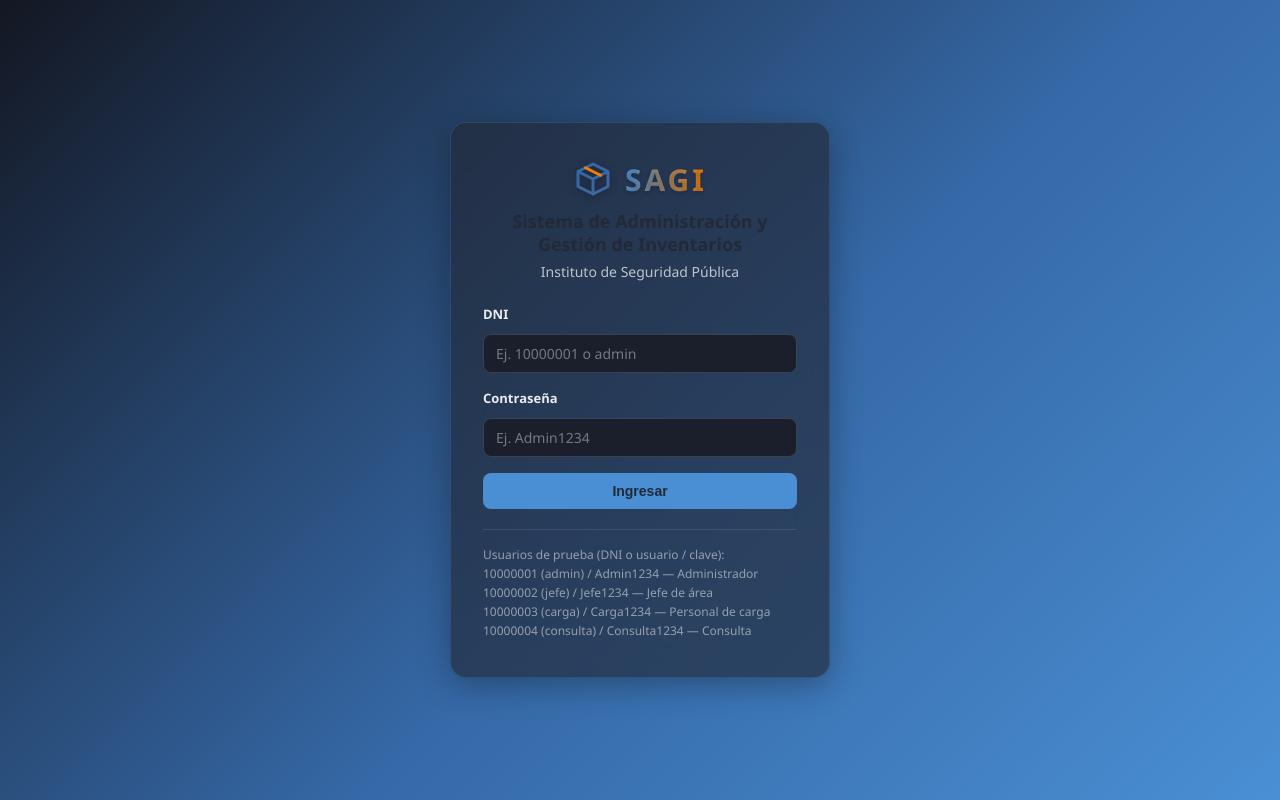
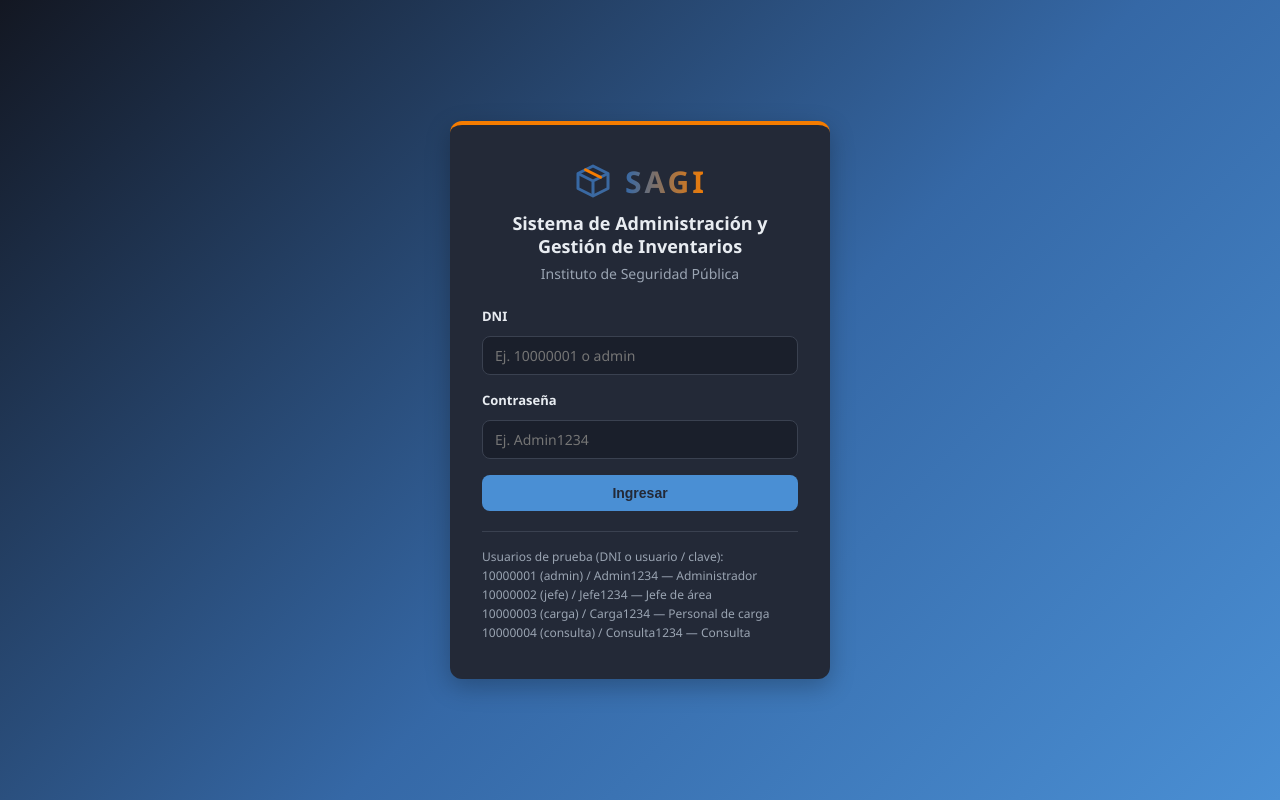
Before and after one commit to lolanga/sagi, a React app in the folder frontend/: page /login in a window 1280 px wide. Built offline with nearby package versions, Linux system fonts and the light colour scheme; the HTML template or start-up script is replaced by a standard one.

Commit message:
Login: revertir glassmorphism, restaurar estilo solido anterior

```diff
--- a/frontend/src/styles/auth.css
+++ b/frontend/src/styles/auth.css
@@ -8,15 +8,13 @@
 }
 
 .auth-card {
-  background: rgba(35, 41, 55, 0.65);
-  backdrop-filter: blur(16px);
-  -webkit-backdrop-filter: blur(16px);
-  border: 1px solid rgba(74, 143, 212, 0.25);
-  border-radius: 16px;
-  box-shadow: 0 8px 32px rgba(0, 0, 0, 0.3);
+  background-color: var(--color-white);
+  border-radius: 12px;
+  box-shadow: 0 8px 24px rgba(0, 0, 0, 0.25);
   padding: 36px 32px;
   width: 100%;
   max-width: 380px;
+  border-top: 4px solid var(--color-accent);
 }
 
 .auth-logo {
@@ -33,27 +31,25 @@
 .auth-logo svg {
   width: 40px;
   height: 40px;
-  filter: drop-shadow(0 2px 4px rgba(0, 0, 0, 0.3));
 }
 
 .auth-logo .logo-text {
-  background: linear-gradient(90deg, var(--color-primary), var(--color-accent));
+  background: linear-gradient(90deg, var(--color-primary-dark), var(--color-accent));
   -webkit-background-clip: text;
   background-clip: text;
   color: transparent;
-  text-shadow: 0 2px 4px rgba(0, 0, 0, 0.2);
 }
 
 .auth-title {
   font-size: 18px;
   text-align: center;
-  color: var(--color-white);
+  color: var(--color-text);
   line-height: 1.3;
 }
 
 .auth-subtitle {
   text-align: center;
-  color: rgba(255, 255, 255, 0.7);
+  color: var(--color-muted);
   font-size: 14px;
   margin: 6px 0 24px;
 }
@@ -66,47 +62,40 @@
   display: block;
   font-size: 13px;
   font-weight: 600;
-  color: rgba(255, 255, 255, 0.9);
+  color: var(--color-text);
   margin-bottom: 6px;
 }
 
 .field input {
   width: 100%;
   padding: 10px 12px;
-  border: 1px solid rgba(255, 255, 255, 0.15);
+  border: 1px solid var(--color-border);
   border-radius: var(--radius);
   font-size: 14px;
-  background-color: rgba(26, 31, 43, 0.6);
-  color: white;
-}
-
-.field input::placeholder {
-  color: rgba(255, 255, 255, 0.4);
+  background-color: var(--color-bg);
+  color: var(--color-text);
 }
 
 .field input:focus {
-  outline: none;
-  border-color: var(--color-accent);
-  box-shadow: 0 0 0 2px rgba(245, 124, 0, 0.3);
+  outline: 2px solid var(--color-primary);
+  outline-offset: -1px;
 }
 
 .auth-error {
-  background-color: rgba(239, 83, 80, 0.2);
-  backdrop-filter: blur(4px);
-  color: #ff8a80;
+  background-color: rgba(239, 83, 80, 0.15);
+  color: var(--color-danger);
   padding: 10px 12px;
   border-radius: var(--radius);
   font-size: 13px;
   margin-bottom: 16px;
-  border: 1px solid rgba(239, 83, 80, 0.3);
 }
 
 .auth-hint {
   margin-top: 20px;
   padding-top: 16px;
-  border-top: 1px solid rgba(255, 255, 255, 0.1);
+  border-top: 1px solid var(--color-border);
   font-size: 12px;
-  color: rgba(255, 255, 255, 0.5);
+  color: var(--color-muted);
 }
 
 .auth-hint p {
```
